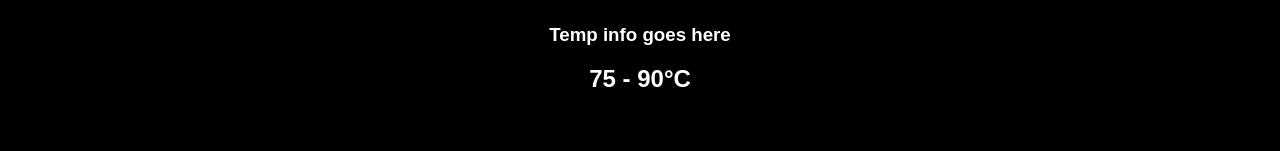
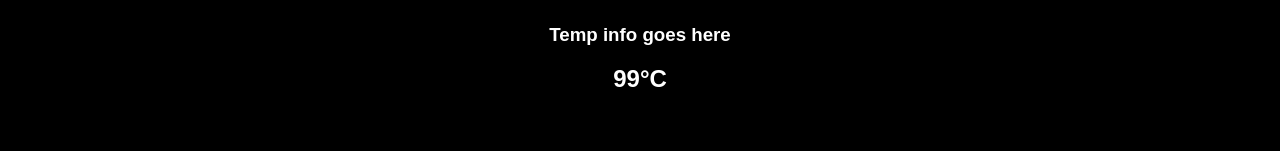
Before and after one commit to mprostakk/tea-timer, a React (Create React App) app: page / in a window 1280 px wide. Shown: the part 193-344 px from the top of the page. Built offline with nearby package versions, Linux system fonts and the light colour scheme.

Commit message:
fixed tea info

```diff
--- a/src/teainfo.js
+++ b/src/teainfo.js
@@ -18,8 +18,8 @@
 
 const teainfo = {
   'Black': {
-    temp: '75 - 90°C',
-    time: 90,
+    temp: '99°C',
+    time: 150,
   },
   'Green': {
     temp: '75 - 90°C',
```
